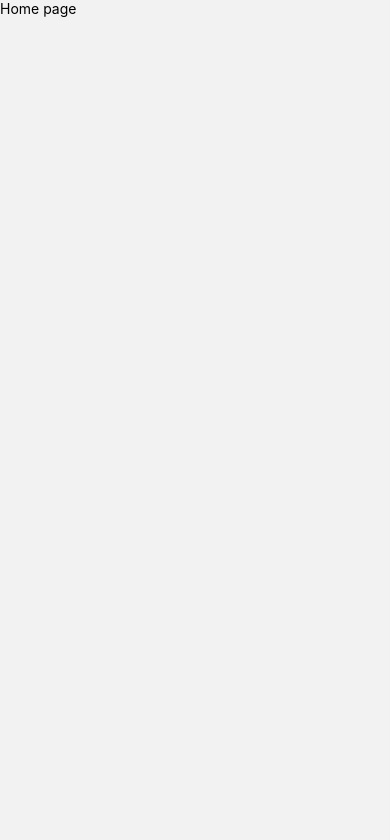
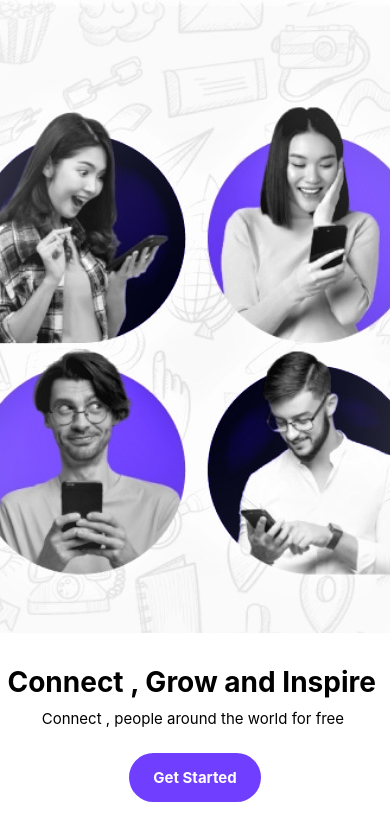
Before and after one commit to borahacikoylu/ChatApp, a React Native app in the folder frontend/: screen /Homescreen in a window 390 px wide. Shown: the top 840 px of the page. Built offline with nearby package versions, Linux system fonts and the light colour scheme.

Commit message:
Homescreen big update

```diff
--- a/frontend/context/index.js
+++ b/frontend/context/index.js
@@ -1,12 +1,18 @@
 import { createContext } from "react";
+import { useState } from "react";
+import React, { useContext } from 'react';
 
 
 export const GlobalContext = createContext(null);
 
 
 function GlobalState({ children }) {
+    const [showLoginView, setshowLoginView] = useState(false);
+    const [currentUserName, setCurrentUserName] = useState('');
+    const [currentUser, setCurrentUser] = useState("");
+    const [allUsers, setAllUsers] = useState([]);
     return (
-        <GlobalContext.Provider value={{}}>
+        <GlobalContext.Provider value={{ showLoginView, setshowLoginView, currentUserName, setCurrentUserName, currentUser, setCurrentUser, allUsers, setAllUsers }}>
             {children}
         </GlobalContext.Provider>
     );
--- a/frontend/screens/Homescreen.js
+++ b/frontend/screens/Homescreen.js
@@ -1,11 +1,174 @@
-import { View, Text } from 'react-native'
+import {
+    Alert,
+    ImageBackground,
+    Keyboard,
+    Pressable,
+    StyleSheet,
+    Text,
+    TextInput,
+    View,
+} from "react-native";
+import homeImage from "../assets/home-image.jpg";
+import { useContext, useEffect } from "react";
+import { GlobalContext } from "../context";
 
 
 
-export default function Homescreen() {
+
+export default function Homescreen({ navigation }) {
+
+    const { showLoginView, setshowLoginView, currentUserName, setCurrentUserName, currentUser, setCurrentUser, allUsers, setAllUsers } = useContext(GlobalContext);
+
+    function handleRegisterAndSignIn(isLogin) {
+        if (currentUserName.trim() !== '') {
+            const index = allUsers.findIndex(userItem => userItem === currentUserName);
+
+
+            if (isLogin) {
+
+                if (index === -1) {
+                    Alert.alert('Please register first!');
+                }
+                else {
+                    setCurrentUser(currentUserName);
+                }
+
+            }
+            else {
+                if (index === -1) {
+
+                    allUsers.push(currentUserName);
+                    setAllUsers(allUsers);
+                    setCurrentUser(currentUserName);
+                }
+                else {
+                    Alert.alert('User already exists');
+                }
+
+
+            }
+            setCurrentUserName("");
+
+        }
+        else {
+            Alert.alert('User name field is empty');
+
+        }
+        Keyboard.dismiss();
+
+
+    }
+    useEffect(() => {
+        if (currentUser.trim() !== "") navigation.navigate("Chatscreen");
+    }, [currentUser]);
+
+    console.log(allUsers, currentUser);
+
+
     return (
-        <View>
-            <Text>Home page</Text>
+        <View style={styles.mainWrapper}>
+            <ImageBackground
+                source={homeImage}
+                style={styles.homeImage} />
+            <View style={styles.content}>
+                {
+                    showLoginView ?
+                        <View style={styles.infoBlock}>
+                            <View style={styles.loginInputContainer}>
+                                <Text style={styles.heading}>Enter Your User Name</Text>
+                                <TextInput
+                                    autoCorrect={false}
+                                    placeholder='Enter Your User Name'
+                                    style={styles.loginInput}
+                                    onChangeText={(value) => setCurrentUserName(value)}
+                                    value={currentUserName}
+                                />
+                            </View>
+                            <View style={styles.buttonWrapper}>
+                                <Pressable onPress={() => handleRegisterAndSignIn(false)} style={styles.button}>
+                                    <View>
+                                        <Text style={styles.buttonText}>Register</Text>
+                                    </View>
+                                </Pressable>
+                                <Pressable onPress={() => handleRegisterAndSignIn(true)} style={styles.button}>
+                                    <View>
+                                        <Text style={styles.buttonText}>Login</Text>
+                                    </View>
+                                </Pressable>
+                            </View>
+                        </View>
+                        :
+                        <View style={styles.infoBlock}>
+                            <Text style={styles.heading}>Connect , Grow and Inspire </Text>
+                            <Text style={styles.subHeading}>Connect , people around the world for free </Text>
+                            <Pressable style={styles.button} onPress={() => setshowLoginView(true)}>
+                                <View>
+                                    <Text style={styles.buttonText}>Get Started</Text>
+                                </View>
+                            </Pressable>
+
+                        </View>
+                }
+
+            </View>
         </View>
     )
 }
+
+const styles = StyleSheet.create({
+    mainWrapper: {
+        flex: 1,
+    },
+    homeImage: {
+        width: '100%',
+        flex: 3,
+        justifyContent: 'center'
+    },
+    content: {
+        flex: 1,
+        alignItems: 'center',
+        justifyContent: 'center',
+        width: '100%',
+        backgroundColor: '#fff',
+    },
+    infoBlock: {
+        width: '100%',
+        alignItems: 'center',
+        justifyContent: 'center',
+    },
+    heading: {
+        fontSize: 28,
+        fontWeight: 'bold',
+        color: '#000',
+        marginBottom: 10,
+    },
+    subHeading: {
+        fontSize: 15,
+        color: 'acacac',
+        marginBottom: 15,
+    },
+    loginInput: {
+        borderRadius: 50,
+        borderWidth: 1,
+        padding: 8,
+    },
+    button: {
+        backgroundColor: '#703efe',
+        padding: 15,
+        marginVertical: 10,
+        width: '34%',
+        elevation: 1,
+        borderRadius: 50,
+    },
+    buttonWrapper: {
+        flexDirection: 'row',
+        gap: 10,
+    },
+    buttonText: {
+        textAlign: 'center',
+        color: '#fff',
+        fontWeight: 'bold',
+        fontSize: 15,
+
+    },
+})
```
Also changed, not shown: frontend/assets/home-image.jpg (added).
